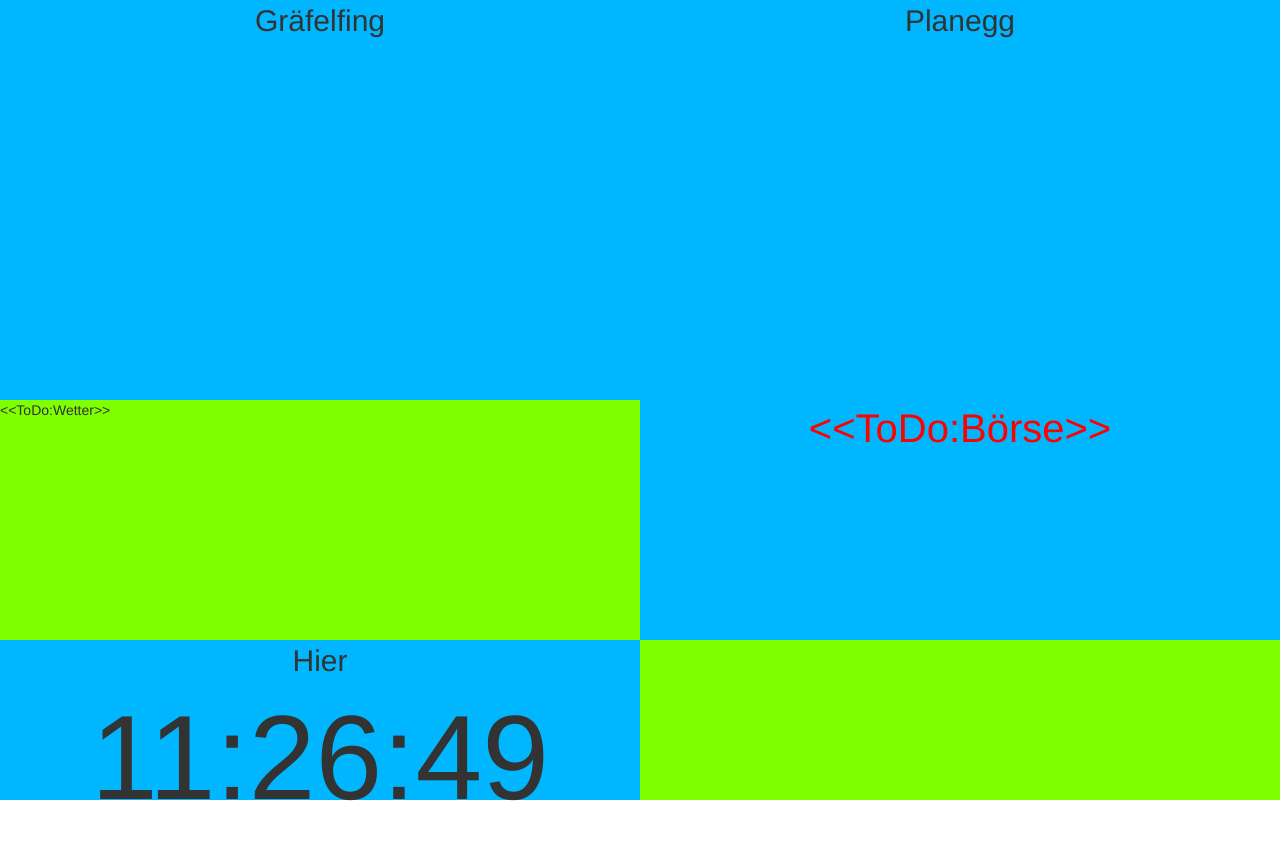
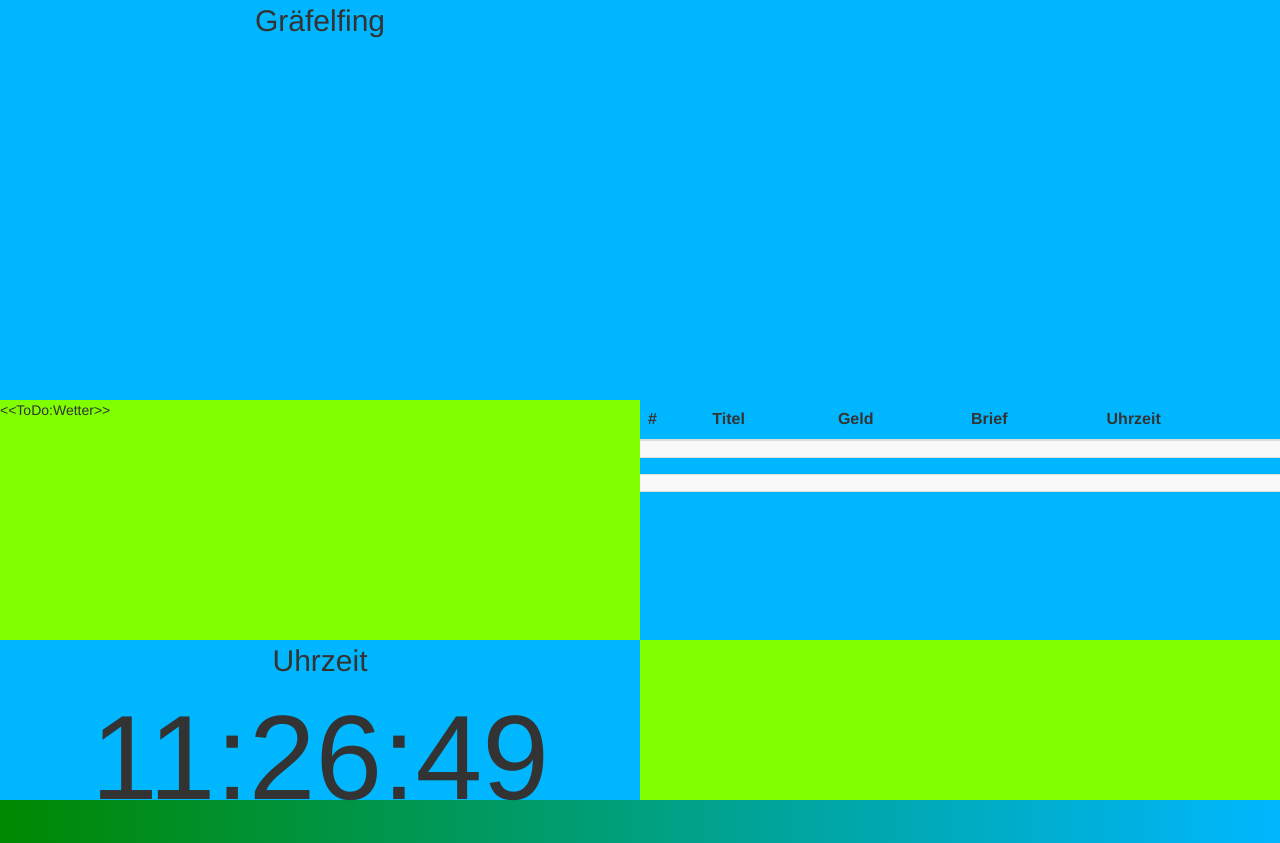
Before and after one commit to KirschbaumP/PiMonitor, a website: page index.html in a window 1280 px wide. Drawn offline with nearby package versions, Linux system fonts and the light colour scheme; no server answers.

Commit message:
planegg entfernt boerse hinzugefügt

```diff
--- a/index.html
+++ b/index.html
@@ -9,16 +9,58 @@
 <div class="row bb100">
     <div class="col-md-12 bb50 bg1">
         <div class="col-md-6 bb10 timehead" id="grfstat">Gr&auml;felfing</div>
-        <div class="col-md-6 bb10 timehead" id="plastat">Planegg</div>
+        <div class="col-md-6 bb10 timehead"></div>
         <div class="col-md-6 bb90 depatures" id="sbahnGraefelfing"></div>
-        <div class="col-md-6 bb90 depatures" id="sbahnPlanegg"></div>
+        <div class="col-md-6 bb90 depatures"></div>
     </div>
     <div class="col-md-12 bb30 bg2">
         <div class="col-md-6 bb100 bg4">&lt;&lt;ToDo:Wetter&gt;&gt;</div>
-        <div class="col-md-6 bb100 boerse bg1">&lt;&lt;ToDo:B&ouml;rse&gt;&gt;</div>
+        <div class="col-md-6 bb100 boerse bg1">
+            <table class="table table-striped">
+                <thead>
+                <tr>
+                    <th>#</th>
+                    <th>Titel</th>
+                    <th>Geld</th>
+                    <th>Brief</th>
+                    <th>Uhrzeit</th>
+                </tr>
+                </thead>
+                <tbody>
+                <tr id="br0">
+                    <td></td>
+                    <td></td>
+                    <td></td>
+                    <td></td>
+                    <td></td>
+                </tr>
+                <tr id="br1">
+                    <td></td>
+                    <td></td>
+                    <td></td>
+                    <td></td>
+                    <td></td>
+                </tr>
+                <tr id="br2">
+                    <td></td>
+                    <td></td>
+                    <td></td>
+                    <td></td>
+                    <td></td>
+                </tr>
+                <tr id="br3">
+                    <td></td>
+                    <td></td>
+                    <td></td>
+                    <td></td>
+                    <td></td>
+                </tr>
+                </tbody>
+            </table>
+        </div>
     </div>
     <div class="col-md-12 bb20 bg3">
-        <div class="col-md-6 bb20 timehead bg1">Hier</div>
+        <div class="col-md-6 bb20 timehead bg1">Uhrzeit</div>
         <div class="col-md-6 bb20 timehead bg4"></div>
         <div class="col-md-6 bb80 time bg1" id="time1"></div>
         <div class="col-md-6 bb80 time bg4" id="time2"></div>
@@ -29,13 +71,17 @@
 <script src="/socket.io/socket.io.js"></script>
 <script>
     $(function () {
-
         var socket = io();
-        socket.on('pladepature', function (data) {
-            depature($("#sbahnPlanegg"), $("#plastat"), data, "Planegg");
-        });
         socket.on('grfdepature', function (data) {
             depature($("#sbahnGraefelfing"), $("#grfstat"), data, "Gräfelfing");
+        });
+        socket.on('boerse', function (data) {
+            console.log(data);
+            $("#br" + data.id + " td:nth-child(1)").html(data.id);
+            $("#br" + data.id + " td:nth-child(2)").html(data.title);
+            $("#br" + data.id + " td:nth-child(3)").html(data.geld);
+            $("#br" + data.id + " td:nth-child(4)").html(data.brief);
+            $("#br" + data.id + " td:nth-child(5)").html(data.time);
         });
 
         function depature(anzeigetafel, header, data, stattext) {
--- a/style.css
+++ b/style.css
@@ -57,6 +57,7 @@ div {
 body {
     margin: 0;
     padding: 0;
+    background: linear-gradient(to left, #00B7FF,#008800);
 }
 
 .time {
@@ -76,6 +77,7 @@ body {
     color: red;
 }
 
+
 .bg1 {
     background-color: #00B7FF;
 }
@@ -92,6 +94,7 @@ body {
     background-color: chartreuse;
 }
 
+
 .depatures {
     padding-left: 10px;
     padding-right: 10px;
```
Also changed, not shown: app.js (+29 -28 lines). Lines whose indentation alone changed are shown as unchanged.
